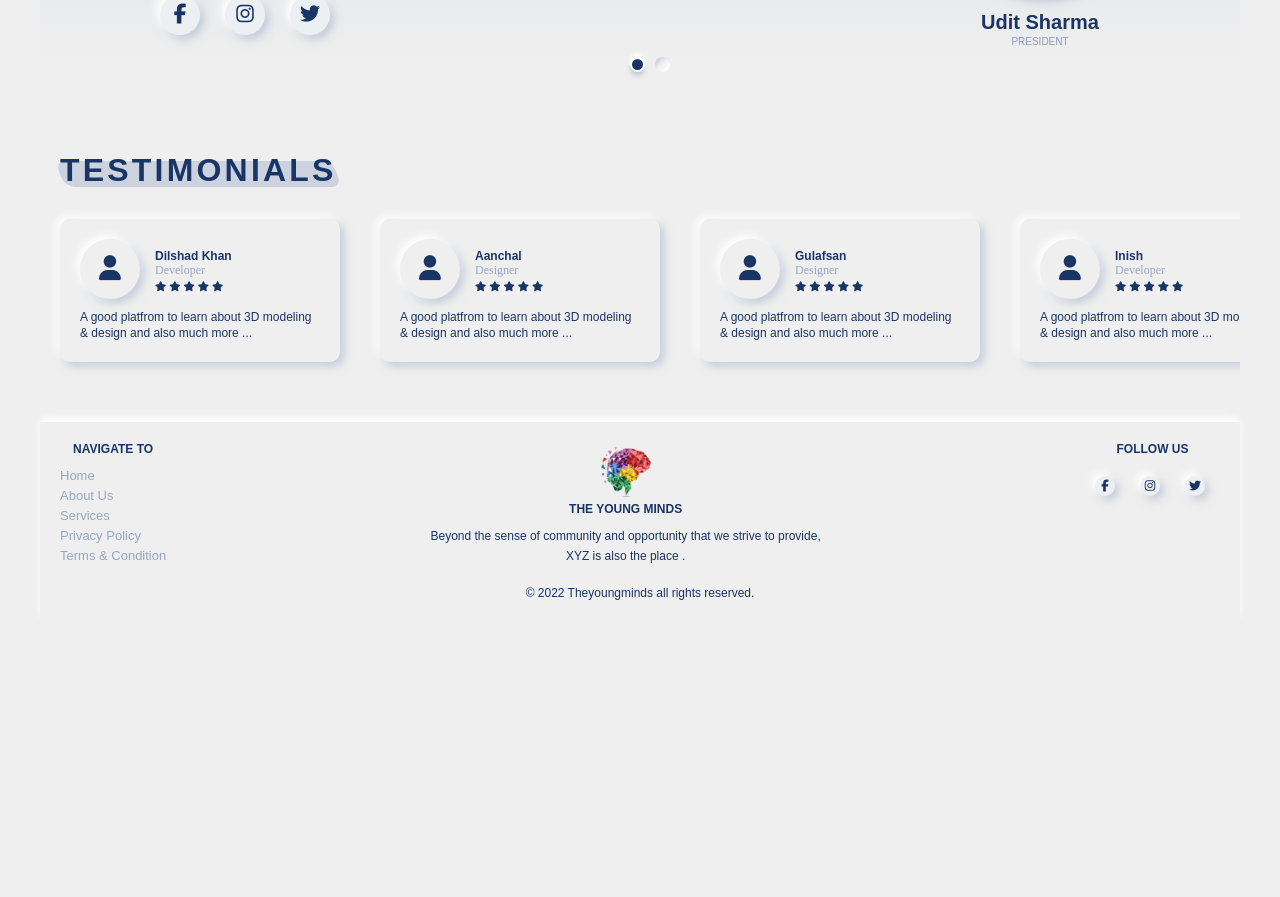
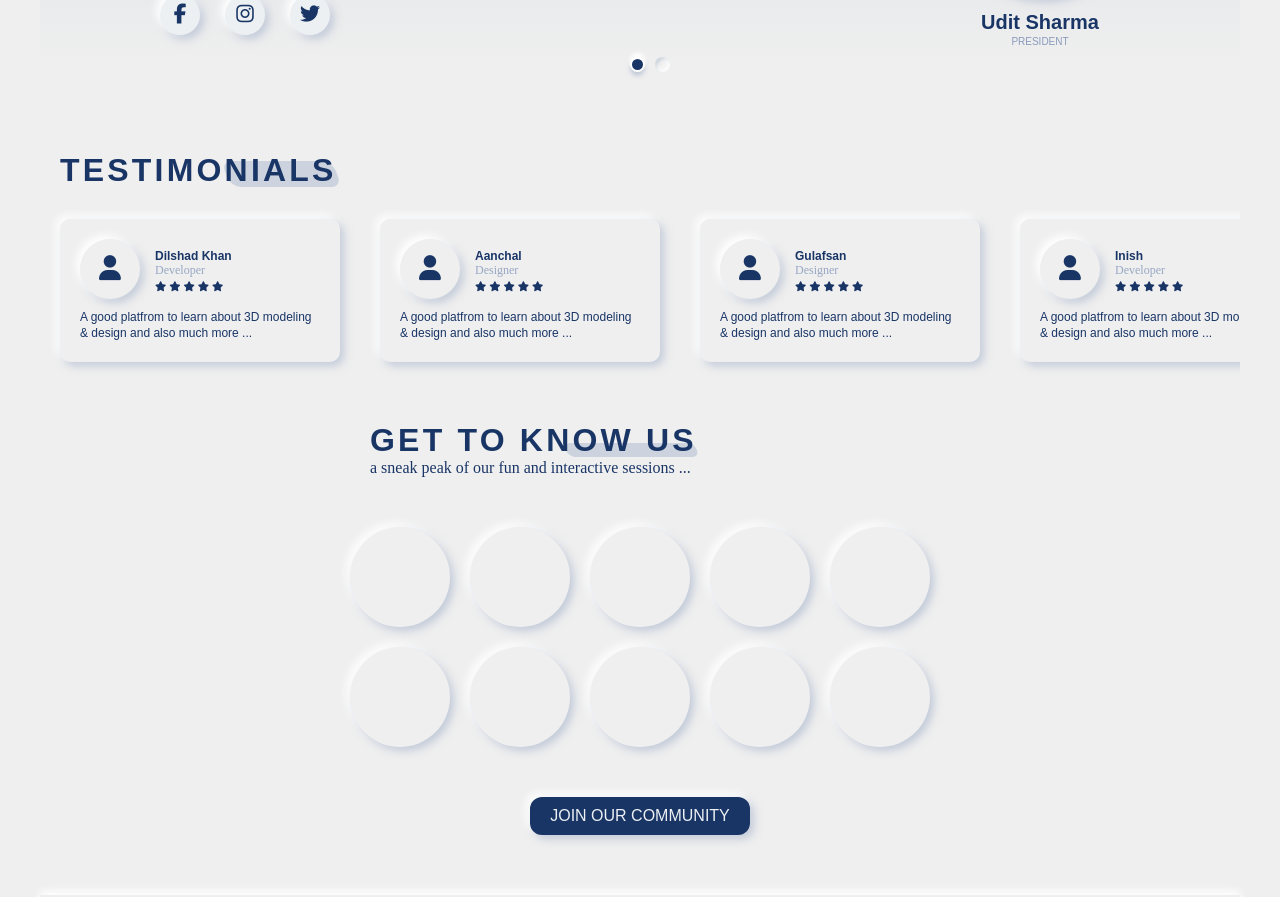
Before and after one commit to TeamProgrammer005/The-Young-Minds, a React (Create React App) app: page /about in a window 1280 px wide. Shown: the part 1900-2797 px from the top of the page. Before the commit the page ends 2520 px from the top, so only its background shows below. Built offline with nearby package versions, Linux system fonts and the light colour scheme.

Commit message:
ading last section in about page

```diff
--- a/src/About/AboutUs.css
+++ b/src/About/AboutUs.css
@@ -18,7 +18,7 @@ body{
 .aboutDOM{
     width: 100vw;
     max-width: 600px;
-    display: grid;
+    /* display: grid; */
     place-items: center;
 }
 .introductionAbout{
@@ -31,25 +31,31 @@ body{
     margin: 0 50px;
 }
 
- .wordFromYoungMinds h2, .answer h2, .testimonials h2{
+ .wordFromYoungMinds h2, .answer h2, .testimonials h2, .knowUs h2{
     font-size: 20px;
     text-transform: uppercase;
+
     color: #193566;
     display: inline;
     position: relative;
 }
-.wordFromYoungMinds h2::before, .answer h2::before, .testimonials h2::before{
+.knowUs h2{
+    margin-left: 20px;
+}
+.wordFromYoungMinds h2::before, .answer h2::before, .testimonials h2::before, .knowUs h2::before{
     content: "";
     position: absolute;
     bottom: 0%;
     height: 40%;
+    right: 0;
     transform: skewX(20deg);
-    width: 100%;
+    width: 40%;
     border-radius: 10px;
     background: #97A7C3;
     opacity: 0.4;
     z-index: -1;
 }
+
  .wordFromYoungMinds h4{
     font-size: 12px;
 }
@@ -115,6 +121,7 @@ body{
 }
 .educationListDOM .listHeading{
     color: #193566;
+    padding-bottom: 10px;
     transform: rotate(-90deg);
     transition: 1s ease;
 }
@@ -424,7 +431,7 @@ max-width: 1200px;
     justify-content: space-between;
 }
 .testimonials .icons i{
-    margin: 0 5%;
+    margin: 0 2%;
     display: grid;
     color: #193566;
     place-items: center;
@@ -438,7 +445,51 @@ max-width: 1200px;
 .testimonials .icons i:hover{
     box-shadow: inset -2px -2px 6px #FFFFFF, inset 2px 2px 3px rgba(151, 167, 195, 0.5);
 }
+.knowUs{
+    margin-top: 30px;
+}
+.knowUs p{
+    font-family: 'Montserrat';
+    margin-left: 20px;
+    font-size: 12px;
+    color: #193566;
+}
+.join_us_setion{
+    display: grid;
+    margin: 40px 20px;
+    place-items: center;
+    max-width: 900px;
+    grid-template-columns: 1fr 1fr 1fr 1fr 1fr;
+    grid-gap: 20px;
+}
+.join_us_setion .getToKnowUs{
+    width: 50px;
+    height: 50px;
+    border-radius: 50%;
+    box-shadow: 4px 4px 8px rgba(151, 167, 195, 0.5), -4px -4px 8px #FFFFFF;
+}
+.join_our_community{
+    display: grid;
+    place-items: center;
+}
+.join_our_community button{
+    background: #193566;
+    color: #ECF0F3;
+    outline: none;
+    border: none;
+    box-shadow: 4px 4px 8px rgba(151, 167, 195, 0.5), -4px -4px 8px #FFFFFF;
+    padding: 10px 20px;
+    text-transform: uppercase;
+    border-radius: 12px;
+    font-size: 12px;
+    cursor: pointer;
+    margin-bottom: 30px;
+}
 @media screen and (max-width: 380px){
+    .join_us_setion .getToKnowUs{
+        width: 40px;
+        height: 40px;
+    }
     .something .thoughts p{
         margin: 15px 4px 10px 0;
         font-size: 11px;
--- a/src/About/AboutUs.js
+++ b/src/About/AboutUs.js
@@ -259,6 +259,21 @@ export default function AboutUs() {
                             })}
                         </div>
                     </div>
+                    <div className="knowUs">
+                        <h2>GET TO KNOW US</h2>
+                        <p>a sneak peak of our fun and interactive sessions ...</p>
+                        <div className="join_us_setion">
+                            {Array.from({length: 10}).map((data, index)=>{
+                                return (
+                                    <div className="getToKnowUs" key={index}></div>
+                                )
+                            })}
+                        </div>
+                        <div className="join_our_community">
+
+                        <a href='https://docs.google.com/forms/d/e/1FAIpQLSdiaFG0kbduBqkh0UWx_GmTnqjZBfIvUP9YNQ6LbLskQf8ekQ/viewform' target="_blank"><button>Join Our Community</button></a>
+                        </div>
+                    </div>
                 </div>
         </>
 
--- a/src/About/responsiveAbout.css
+++ b/src/About/responsiveAbout.css
@@ -2,6 +2,11 @@
     .something .thoughts p{
         font-size: 14px;
         line-height: 20px;
+    }
+    .join_us_setion .getToKnowUs{
+        width: 80px;
+        height: 80px;
+        grid-gap: 30px;
     }
     .qualityEducation .psuedoBg{
         max-width: 300px;
@@ -11,7 +16,7 @@
            font-size: 14px;
            line-height: 24px;
        }
-     .wordFromYoungMinds h2, .answer h2, .testimonials h2 {
+     .wordFromYoungMinds h2, .answer h2, .testimonials h2, .knowUs h2 {
         font-size: 22px;
     }
     .wordFromYoungMinds h4, .answer h4{
@@ -26,10 +31,23 @@
 
 }
 @media screen and (min-width: 600px){
+    .join_our_community button{
+     font-size: 14px;
+    }
+    .knowUs p{
+        font-size: 13px;
+    }
     .listUpperNav img{
         width: 50px;
         margin: 10px;
         height: 50px;
+    }
+    .qualityEducation{
+        display: flex;
+        justify-content: center;
+    }
+    .qualityEducation .educationListDOM{
+        margin-right: 20px;
     }
     .statement p{
         font-size: 14px;
@@ -58,7 +76,7 @@
         width: 150px;
         height: 150px;
     }
-     .wordFromYoungMinds h2, .answer h2, .testimonials h2 {
+     .wordFromYoungMinds h2, .answer h2, .testimonials h2,  .knowUs h2 {
         font-size: 2rem;
     }
      .wordFromYoungMinds h4, .answer h4{
@@ -88,10 +106,21 @@
 }
 
 @media screen and (min-width: 750px){
+    .join_us_setion{
+        margin: 50px auto;
+    }
+    .join_us_setion .getToKnowUs{
+        width: 100px;
+        height: 100px;
+        grid-gap: 40px;
+    }
     .listUpperNav img{
         width: 80px;
         margin: 10px;
         height: 80px;
+    }
+    .knowUs p{
+        font-size: 14px;
     }
     .answer .answerContainer img{
         width: 100px;
@@ -144,6 +173,12 @@
 
 }
 @media screen and (min-width: 850px){
+    .join_our_community button{
+        font-size: 16px;
+       }
+    .knowUs p{
+        font-size: 16px;
+    }
     .answer .logo img{
         width: 160px;
         height: 140px;
@@ -193,7 +228,7 @@
         font-size: 16px;
         line-height: 28px;
     }
-    .wordFromYoungMinds h2, .answer h2, .testimonials h2 {
+    .wordFromYoungMinds h2, .answer h2, .testimonials h2, .knowUs h2 {
         letter-spacing: 0.2rem;
     }
     .listUpperNav img{
--- a/src/Home/Home.css
+++ b/src/Home/Home.css
@@ -13,6 +13,33 @@
     line-height: 93.9%;
     color: #193566;
     margin-top: 30px;
+}
+.startYourJourney{
+    position: relative;
+}
+.startYourJourney::before{
+    content: "";
+    position: absolute;
+    top: 17%;
+    left: 4%;
+    width: 0%;
+    height: 80%;
+    /* background: #97A7C3; */
+    border: 8px dashed #97A7C3;
+    z-index: -1;
+    opacity: 0.3;
+}
+.startYourJourney::after{
+    content: "";
+    position: absolute;
+    top: 17%;
+
+    width: 2%;
+    height: 0%;
+    /* background: #97A7C3; */
+    border: 8px dashed #97A7C3;
+    z-index: -1;
+    opacity: 0.3;
 }
 .stepping h5{
     display: inline;
--- a/src/Home/resposiveHome.css
+++ b/src/Home/resposiveHome.css
@@ -1,3 +1,8 @@
+@media screen and (max-width: 1000px){
+    .startYourJourney::before{
+        left: 5%;
+    }
+}
 @media screen and (max-width: 855px) {
     .startYourJourney .topHeading, .category_section .category_nav h2, .home_featured .featured_nav h2, .updateFromCommunity h2, .upcomingEvents h2, .headingWorkshop h2,.discoverSteam h2, .steamCommunity h2{
         font-size: 40px;
@@ -9,6 +14,14 @@
     }
     .basic_journey{
         height: 270px;
+    }
+    .startYourJourney::after{
+        top: 19%;
+    }
+    .startYourJourney::before{
+        left: 6%;
+       top: 19%;
+       height: 77%;
     }
     .basic_journey img{
         height: 220px;
@@ -60,6 +73,16 @@
     }
 }
 @media screen and (max-width: 600px) {
+    .startYourJourney::after{
+        top: 19%;
+        border: 6px dashed #97A7C3;
+    }
+    .startYourJourney::before{
+        left: 8%;
+       top: 19%;
+    border: 6px dashed #97A7C3;
+       height: 77%;
+    }
     .startYourJourney h4, .updateFromCommunity h4, .upcomingEvents h4, .headingWorkshop h4,.discoverSteam h4, .steamCommunity h4{
         font-size: 16px;
     }
@@ -172,6 +195,9 @@
     }
 }
 @media screen and (max-width: 500px){
+    .startYourJourney::before{
+        left: 10%;
+    }
     .startYourJourney h4, .updateFromCommunity h4, .upcomingEvents h4, .headingWorkshop h4,.discoverSteam h4, .steamCommunity h4{
         font-size: 10px;
     }
@@ -310,6 +336,9 @@
 
 }
 @media screen and (max-width: 400px){
+    .startYourJourney::before{
+        left: 12%;
+    }
     .basic_journey{
         height: 160px;
         /* margin: auto 5px; */
--- a/src/Mainpage/Mainpage.css
+++ b/src/Mainpage/Mainpage.css
@@ -36,6 +36,7 @@
     margin: 20px;
     margin-top: 30px;
     color: #193566;
+    position: relative;
 }
 .contentAbout .title {
     opacity: 0;
@@ -131,7 +132,31 @@
     margin: 20px 5%;
     border: 0.5px dashed #97A7C3;
 }
-
+@media screen and (max-width: 1200px){
+    .contentAbout .midHeading::before{
+        content: "";
+        position: absolute;
+        width: 22vw;
+        height: 22vw;
+        border-radius: 50%;
+        z-index: -1;
+        opacity: 0.2;
+        transform: translateX(-70%);
+        background: #97A7C3;
+    }
+    .contentAbout .midHeading::after{
+        content: "";
+        position: absolute;
+        top: -4vw;
+        width: 30vw;
+        height: 30vw;
+        border-radius: 50%;
+        z-index: -1;
+        opacity: 0.3;
+        transform: translateX(-70%);
+       border: 1px solid black;
+    }
+}
 @media screen and ( min-width: 500px) {
 
     .para p {
--- a/src/Navbar/Nav.css
+++ b/src/Navbar/Nav.css
@@ -68,7 +68,8 @@
 }
 .mobileRouting{
     height: 7vh;
-    position: sticky;
+    position: fixed;
+    width: 100%;
     display: none;
     z-index: 10;
     place-items: center;
--- a/src/Our_Store/Store.js
+++ b/src/Our_Store/Store.js
@@ -104,11 +104,11 @@ export default function Store() {
                     <h4>${data.price}.00</h4>
                   </div>
                   <h6>{data.name}</h6>
-                  <div className="product_carting">
+                  {/* <div className="product_carting">
                     <i className="far fa-heart"></i>
                     <i className="fas fa-share"></i>
                     <i className="fas fa-cart-plus"></i>
-                  </div>
+                  </div> */}
                 </div>
               )
             })}
```
